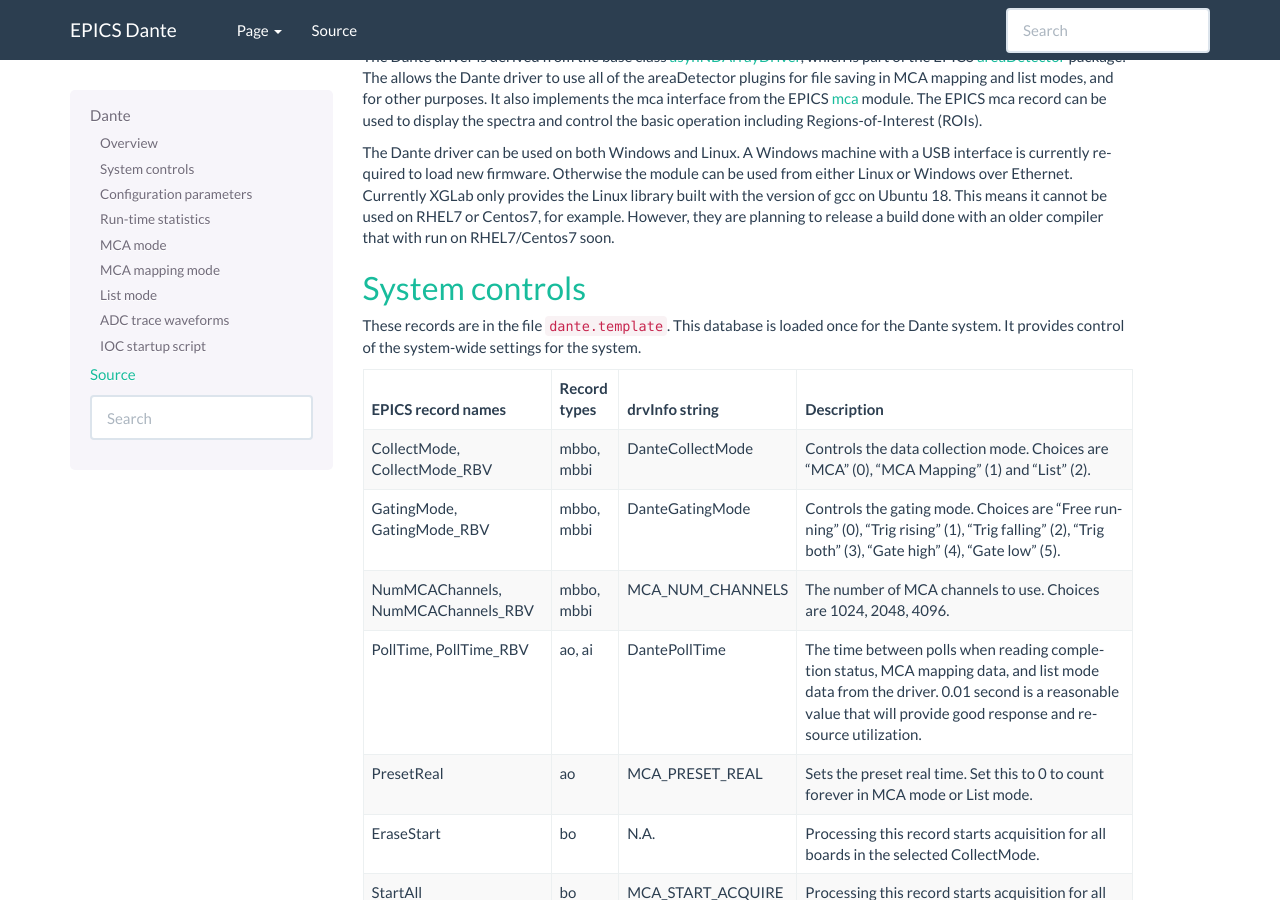
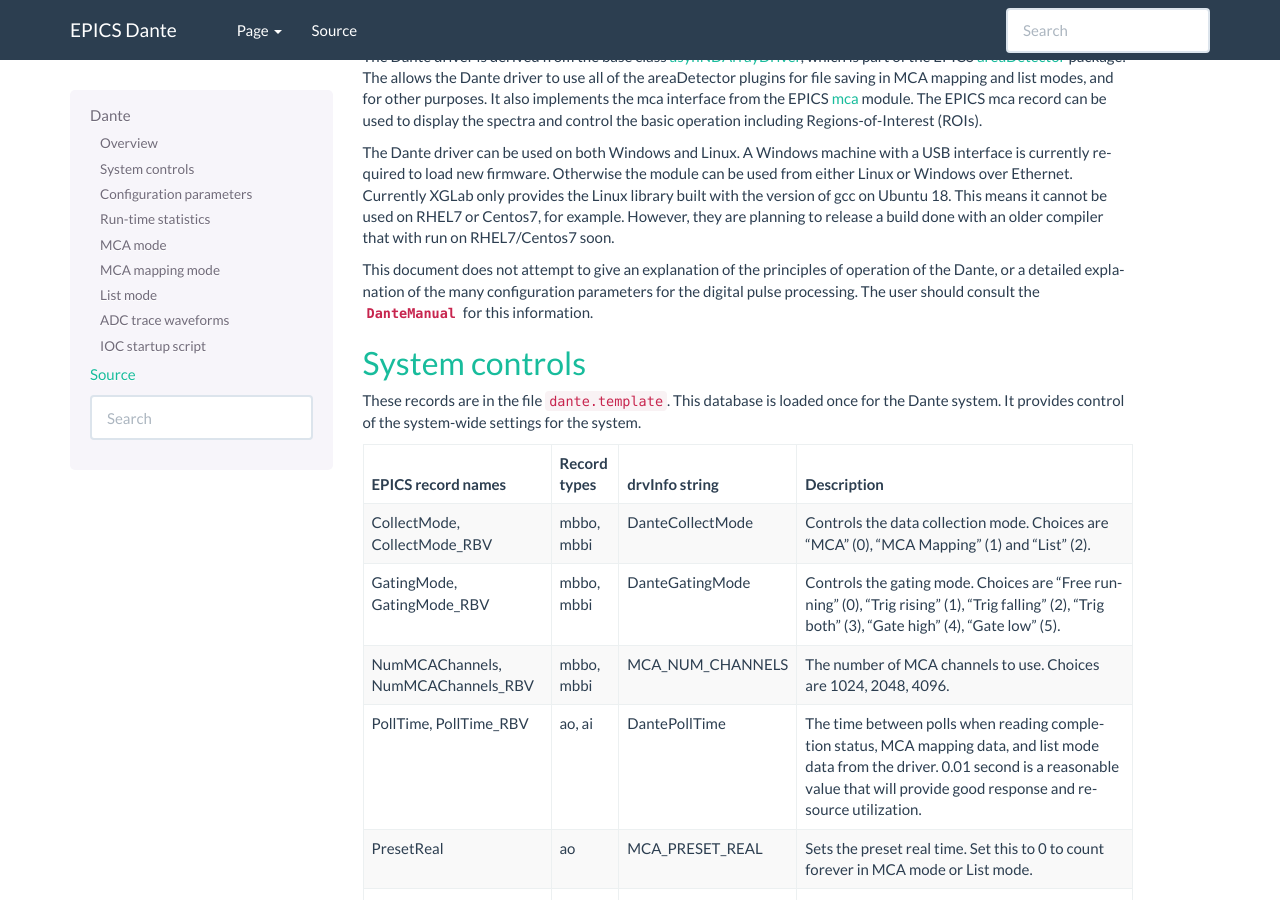
Before and after one commit to epics-modules/Dante, a Sphinx documentation site: the page built from docs/source/index.rst, in a window 1280 px wide and 900 px high, scrolled down 718 px. Built offline with Sphinx 7.4.7, drawn with Linux system fonts in a browser that asks for light colours.

Commit message:
Added link to Dante PDF manual

```diff
--- a/docs/source/index.rst
+++ b/docs/source/index.rst
@@ -38,6 +38,10 @@
 to load new firmware.  Otherwise the module can be used from either Linux or Windows over Ethernet. Currently XGLab only
 provides the Linux library built with the version of gcc on Ubuntu 18.  This means it cannot be used on RHEL7 or Centos7, for
 example.  However, they are planning to release a build done with an older compiler that with run on RHEL7/Centos7 soon.
+
+This document does not attempt to give an explanation of the principles of operation of the Dante, or a detailed explanation
+of the many configuration parameters for the digital pulse processing.  The user should consult the
+:download:`DanteManual <DANTE-4552 Manual Rev 2.9.pdf>` for this information.
 
 System controls
 ---------------
```
